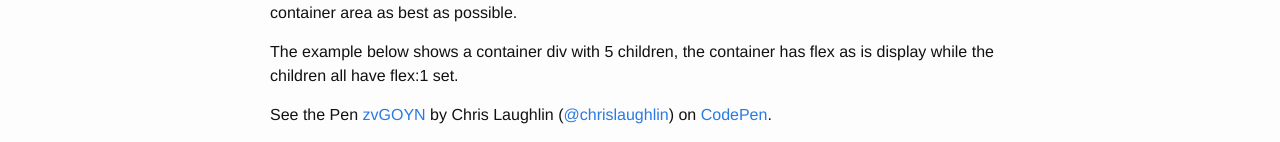
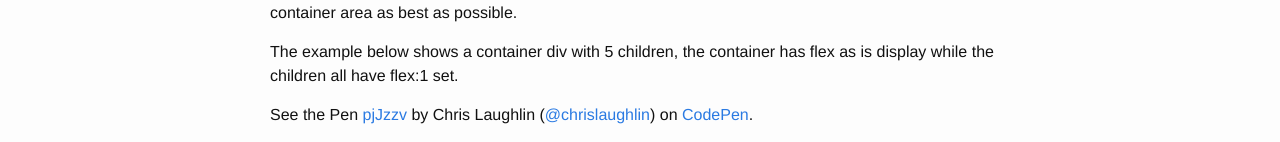
Before and after one commit to chrislaughlin/chrislaughlin.github.io, a Jekyll site: the page built from _posts/2015-09-06-css-flexbox.markdown, in a window 1280 px wide. Shown: the part 406-548 px from the top of the page. Built offline with Jekyll 4.4.1, drawn with Linux system fonts in a browser that asks for light colours; comment, search, counter and statistics services are not loaded; grey boxes are pictures that could not be loaded.

Commit message:
Update 2015-09-06-css-flexbox.markdown

```diff
--- a/_posts/2015-09-06-css-flexbox.markdown
+++ b/_posts/2015-09-06-css-flexbox.markdown
@@ -10,7 +10,7 @@
 
 The example below shows a container div with 5 children, the container has flex as is display while the children all have flex:1 set.
 
-<p data-height="268" data-theme-id="0" data-slug-hash="zvGOYN" data-default-tab="result" data-user="chrislaughlin" class='codepen'>See the Pen <a href='http://codepen.io/chrislaughlin/pen/zvGOYN/'>zvGOYN</a> by Chris Laughlin (<a href='http://codepen.io/chrislaughlin'>@chrislaughlin</a>) on <a href='http://codepen.io'>CodePen</a>.</p>
+<p data-height="257" data-theme-id="18619" data-slug-hash="pjJzzv" data-default-tab="result" data-user="chrislaughlin" class='codepen'>See the Pen <a href='http://codepen.io/chrislaughlin/pen/pjJzzv/'>pjJzzv</a> by Chris Laughlin (<a href='http://codepen.io/chrislaughlin'>@chrislaughlin</a>) on <a href='http://codepen.io'>CodePen</a>.</p>
 <script async src="//assets.codepen.io/assets/embed/ei.js"></script>
 
 Note that each child is of equal height and width and all work to fill the parent container. This is the power of Flexbox, there is no need to set any width or height of the container or the children. Also note that the flex:1 of the child is does not effect the layout. This will be applied to each child and will be come more clear in the next example.
```
